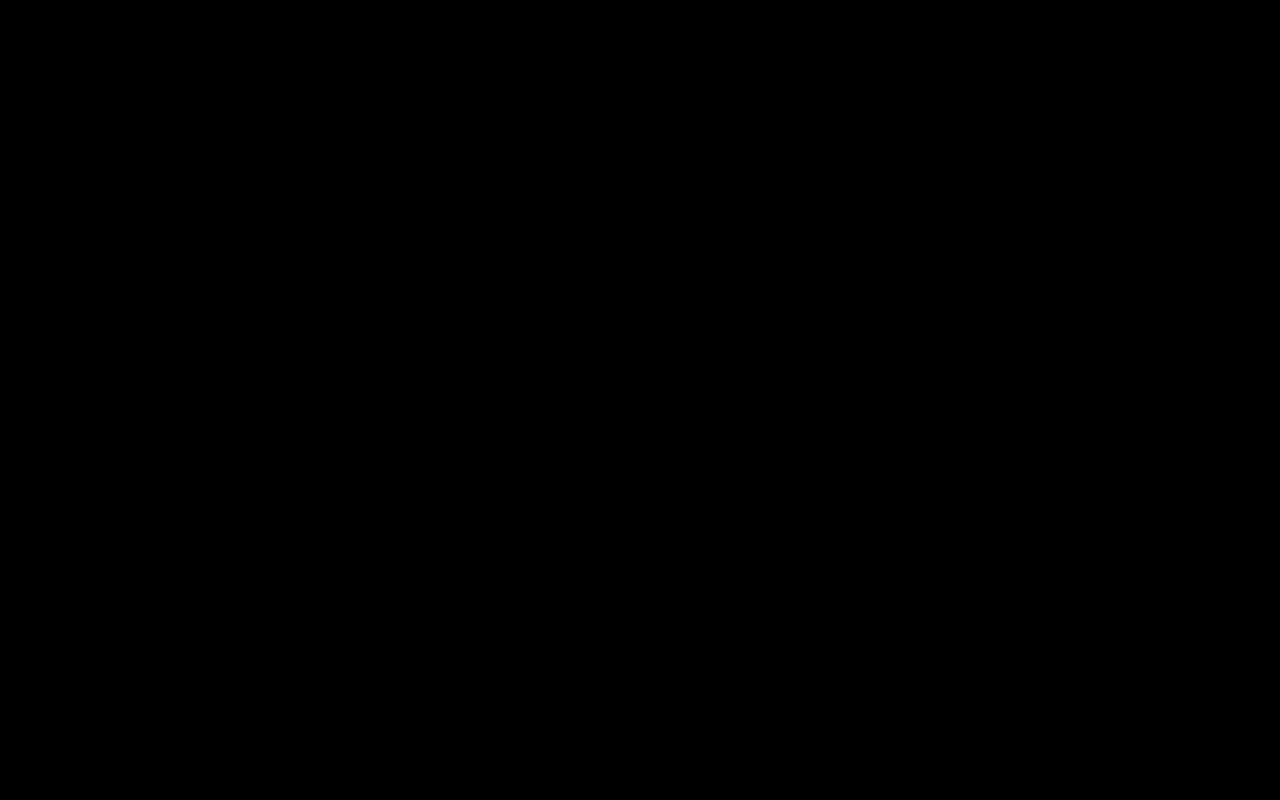
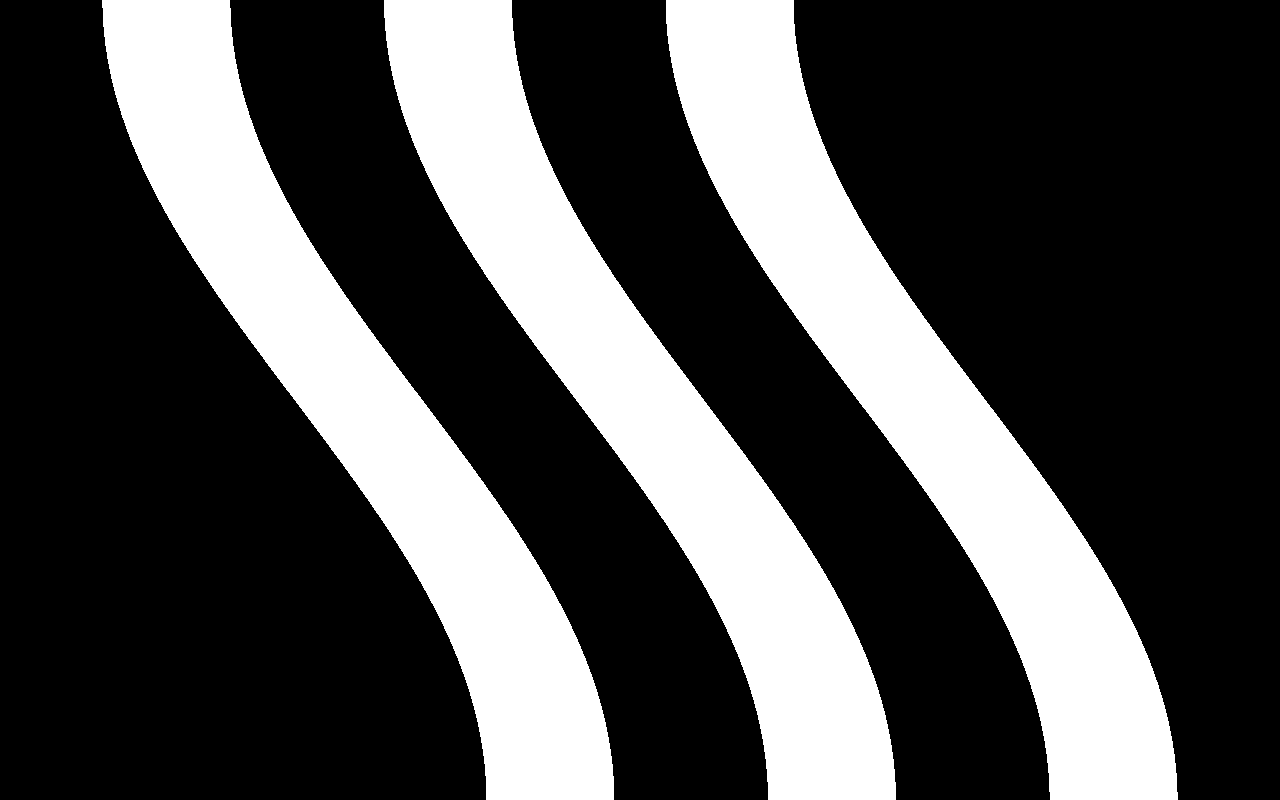
Before and after one commit to julien/pixelspirit, a website: page index.html in a window 1280 px wide. Drawn offline with Linux system fonts and the light colour scheme.

Commit message:
Update index

```diff
--- a/index.html
+++ b/index.html
@@ -21,7 +21,7 @@
     <script src="index.js"></script>
     <script>
       addEventListener("load", () => {
-        fetch("./00.glsl")
+        fetch("./05.glsl")
           .then(res => res.text())
           .then(res => {
             glslCanvas(document.getElementById("canvas"), res);
```
